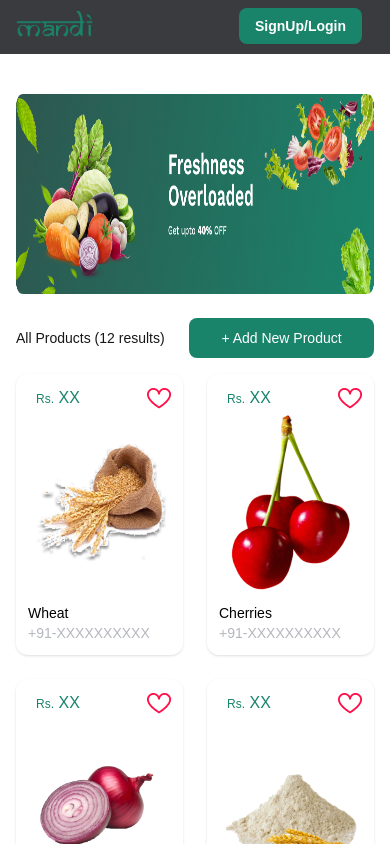
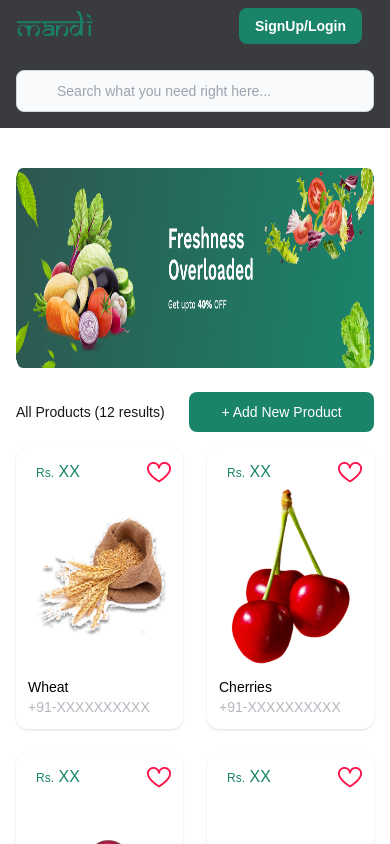
Before and after one commit to harshrajgithub1/FarmerUI, a Next.js app: page / in a window 390 px wide. Shown: the top 844 px of the page. Built offline with nearby package versions, Linux system fonts and the light colour scheme.

Commit message:
Search bar

```diff
--- a/app/component/Header.js
+++ b/app/component/Header.js
@@ -32,7 +32,8 @@ export default function Header() {
 
   return (
     <>
-      <nav className="w-full h-100 bg-customGray flex items-center justify-between px-4 md:px-4">
+      <nav className="w-full h-100 bg-customGray">
+        <div className="flex items-center justify-between px-4 md:px-4">
         <div className="w-20 h-12 pt-2 hover:cursor-pointer">
           <Link href="/">
           <Image
@@ -155,6 +156,46 @@ export default function Header() {
             />
           </div>
         </div>
+        </div>
+        {/* Search bar */}
+        <div className="relative block xs:max-w-sm sm:hidden mx-auto px-4 py-4 sm:px-4">
+          <form className="flex items-center">
+            <label htmlFor="simple-search" className="sr-only">
+              Search
+            </label>
+            <div className="relative w-full">
+              <input
+                type="text"
+                id="simple-search"
+                value={searchQuery}
+                onChange={handleSearchChange}
+                onFocus={() => setShowSuggestions(true)}
+                onBlur={() => setTimeout(() => setShowSuggestions(false), 200)}
+                className="bg-gray-50 border border-gray-300 text-gray-900 text-sm rounded-lg focus:ring-blue-500 focus:border-blue-500 block w-full ps-10 p-2.5"
+                placeholder="Search what you need right here..."
+                required
+              />
+              {/* Suggestions dropdown */}
+              {showSuggestions && filteredSuggestions.length > 0 && (
+                <ul className="absolute top-full mt-1 w-full bg-white border border-gray-300 rounded-lg shadow-lg z-10">
+                  {filteredSuggestions.map((suggestion, index) => (
+                    <li
+                      key={index}
+                      onClick={() => {
+                        setSearchQuery(suggestion);
+                        setShowSuggestions(false);
+                      }}
+                      className="px-4 py-2 cursor-pointer hover:bg-gray-200"
+                    >
+                      {suggestion}
+                    </li>
+                  ))}
+                </ul>
+              )}
+            </div>
+          </form>
+        </div>
+
       </nav>
     </>
   );
```
